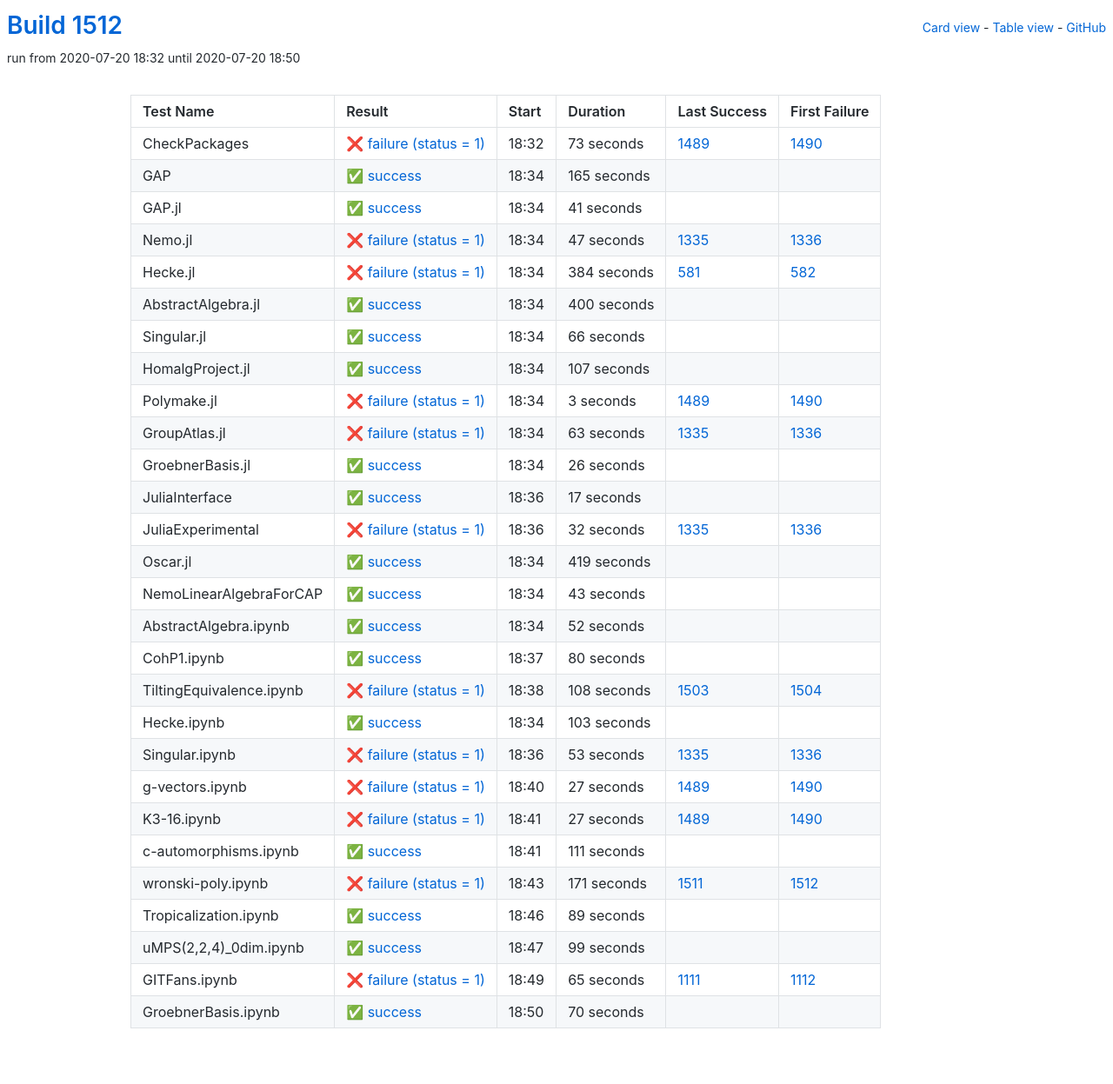
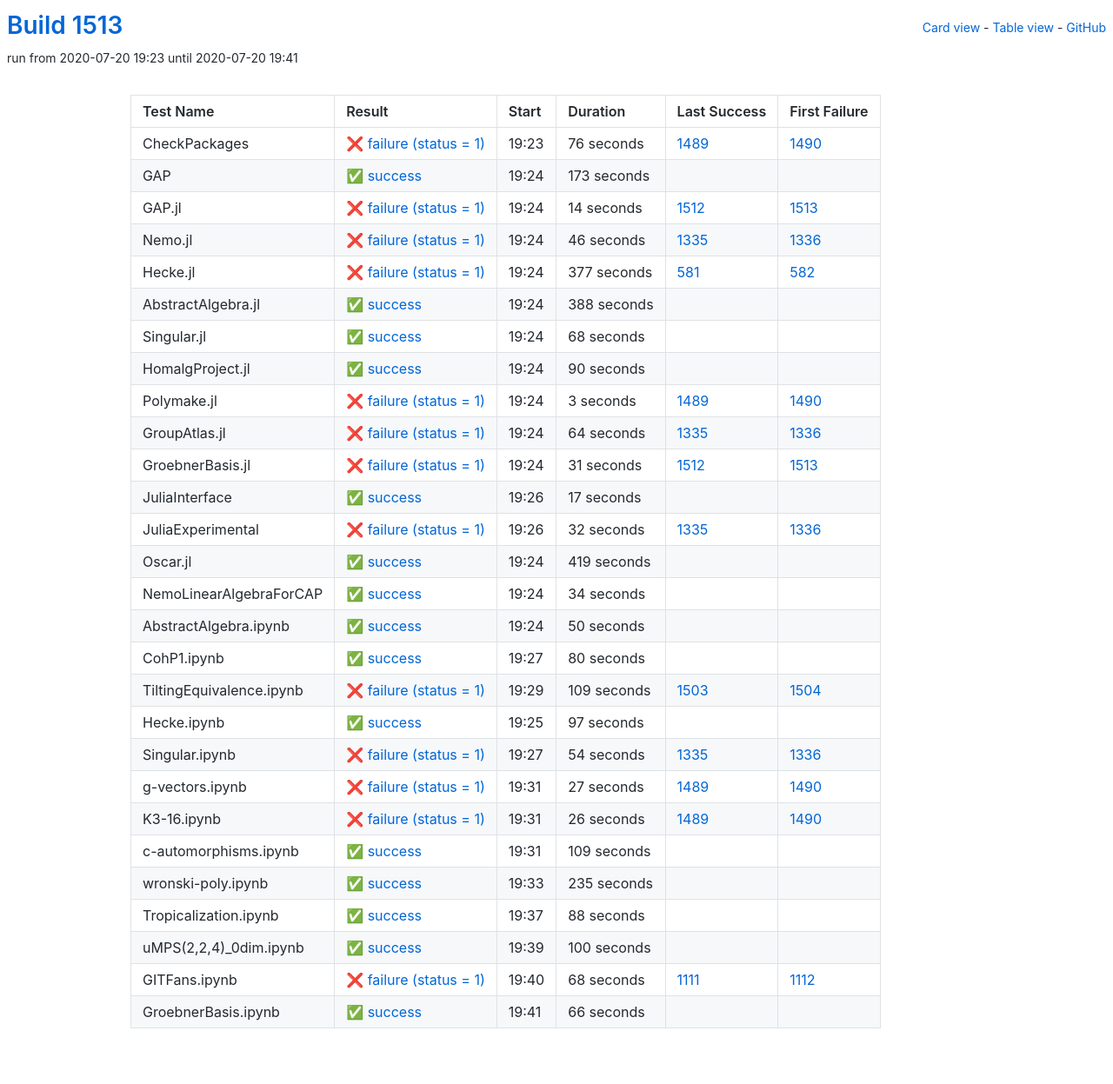
Before and after one commit to oscar-system/oscar-ci-status-1.4, a Jekyll site: the page built from table.html, in a window 1280 px wide. Shown: the whole page at 87% size. Built offline with Jekyll 4.4.1, drawn with Linux system fonts in a browser that asks for light colours.

Commit message:
Build #1513

```diff
--- a/_data/ci.yml
+++ b/_data/ci.yml
@@ -1,6 +1,6 @@
 ---
-build: 1512
-build_url: https://oscarci.mathematik.uni-kl.de/job/oscar-julia-1.4/1512/
+build: 1513
+build_url: https://oscarci.mathematik.uni-kl.de/job/oscar-julia-1.4/1513/
 job: oscar-julia-1.4
 organization: oscar-system
 repo: oscar-ci-status-1.4
@@ -8,104 +8,104 @@ repourl: https://github.com/oscar-system/oscar-ci-status-1.4
 tests:
 - name: CheckPackages
   id: checkpackages
-  log: https://oscarci.mathematik.uni-kl.de/job/oscar-julia-1.4/1512/artifact/logs/build-1512/CheckPackages.log
-  start: 2020-07-20 18:32
+  log: https://oscarci.mathematik.uni-kl.de/job/oscar-julia-1.4/1513/artifact/logs/build-1513/CheckPackages.log
+  start: 2020-07-20 19:23
   success: false
   exitcode: 1
   status: failure
-  duration: 73
+  duration: 76
   last_success: 1489
   last_success_url: https://oscarci.mathematik.uni-kl.de/job/oscar-julia-1.4/1489/
   first_failure: 1490
   first_failure_url: https://oscarci.mathematik.uni-kl.de/job/oscar-julia-1.4/1490/
 - name: GAP
   id: gap
-  log: https://oscarci.mathematik.uni-kl.de/job/oscar-julia-1.4/1512/artifact/logs/build-1512/GAP.log
-  start: 2020-07-20 18:34
+  log: https://oscarci.mathematik.uni-kl.de/job/oscar-julia-1.4/1513/artifact/logs/build-1513/GAP.log
+  start: 2020-07-20 19:24
   success: true
   exitcode: 0
   status: success
-  duration: 165
+  duration: 173
   last_success: false
   last_success_url:
   first_failure: false
   first_failure_url:
 - name: GAP.jl
   id: gap-jl
-  log: https://oscarci.mathematik.uni-kl.de/job/oscar-julia-1.4/1512/artifact/logs/build-1512/GAP.jl.log
-  start: 2020-07-20 18:34
-  success: true
-  exitcode: 0
-  status: success
-  duration: 41
-  last_success: false
-  last_success_url:
-  first_failure: false
-  first_failure_url:
-- name: Nemo.jl
-  id: nemo-jl
-  log: https://oscarci.mathematik.uni-kl.de/job/oscar-julia-1.4/1512/artifact/logs/build-1512/Nemo.jl.log
-  start: 2020-07-20 18:34
+  log: https://oscarci.mathematik.uni-kl.de/job/oscar-julia-1.4/1513/artifact/logs/build-1513/GAP.jl.log
+  start: 2020-07-20 19:24
   success: false
   exitcode: 1
   status: failure
-  duration: 47
+  duration: 14
+  last_success: 1512
+  last_success_url: https://oscarci.mathematik.uni-kl.de/job/oscar-julia-1.4/1512/
+  first_failure: 1513
+  first_failure_url: https://oscarci.mathematik.uni-kl.de/job/oscar-julia-1.4/1513/
+- name: Nemo.jl
+  id: nemo-jl
+  log: https://oscarci.mathematik.uni-kl.de/job/oscar-julia-1.4/1513/artifact/logs/build-1513/Nemo.jl.log
+  start: 2020-07-20 19:24
+  success: false
+  exitcode: 1
+  status: failure
+  duration: 46
   last_success: 1335
   last_success_url: https://oscarci.mathematik.uni-kl.de/job/oscar-julia-1.4/1335/
   first_failure: 1336
   first_failure_url: https://oscarci.mathematik.uni-kl.de/job/oscar-julia-1.4/1336/
 - name: Hecke.jl
   id: hecke-jl
-  log: https://oscarci.mathematik.uni-kl.de/job/oscar-julia-1.4/1512/artifact/logs/build-1512/Hecke.jl.log
-  start: 2020-07-20 18:34
+  log: https://oscarci.mathematik.uni-kl.de/job/oscar-julia-1.4/1513/artifact/logs/build-1513/Hecke.jl.log
+  start: 2020-07-20 19:24
   success: false
   exitcode: 1
   status: failure
-  duration: 384
+  duration: 377
   last_success: 581
   last_success_url: https://oscarci.mathematik.uni-kl.de/job/oscar-julia-1.4/581/
   first_failure: 582
   first_failure_url: https://oscarci.mathematik.uni-kl.de/job/oscar-julia-1.4/582/
 - name: AbstractAlgebra.jl
   id: abstractalgebra-jl
-  log: https://oscarci.mathematik.uni-kl.de/job/oscar-julia-1.4/1512/artifact/logs/build-1512/AbstractAlgebra.jl.log
-  start: 2020-07-20 18:34
+  log: https://oscarci.mathematik.uni-kl.de/job/oscar-julia-1.4/1513/artifact/logs/build-1513/AbstractAlgebra.jl.log
+  start: 2020-07-20 19:24
   success: true
   exitcode: 0
   status: success
-  duration: 400
+  duration: 388
   last_success: false
   last_success_url:
   first_failure: false
   first_failure_url:
 - name: Singular.jl
   id: singular-jl
-  log: https://oscarci.mathematik.uni-kl.de/job/oscar-julia-1.4/1512/artifact/logs/build-1512/Singular.jl.log
-  start: 2020-07-20 18:34
+  log: https://oscarci.mathematik.uni-kl.de/job/oscar-julia-1.4/1513/artifact/logs/build-1513/Singular.jl.log
+  start: 2020-07-20 19:24
   success: true
   exitcode: 0
   status: success
-  duration: 66
+  duration: 68
   last_success: false
   last_success_url:
   first_failure: false
   first_failure_url:
 - name: HomalgProject.jl
   id: homalgproject-jl
-  log: https://oscarci.mathematik.uni-kl.de/job/oscar-julia-1.4/1512/artifact/logs/build-1512/HomalgProject.jl.log
-  start: 2020-07-20 18:34
+  log: https://oscarci.mathematik.uni-kl.de/job/oscar-julia-1.4/1513/artifact/logs/build-1513/HomalgProject.jl.log
+  start: 2020-07-20 19:24
   success: true
   exitcode: 0
   status: success
-  duration: 107
+  duration: 90
   last_success: false
   last_success_url:
   first_failure: false
   first_failure_url:
 - name: Polymake.jl
   id: polymake-jl
-  log: https://oscarci.mathematik.uni-kl.de/job/oscar-julia-1.4/1512/artifact/logs/build-1512/Polymake.jl.log
-  start: 2020-07-20 18:34
+  log: https://oscarci.mathematik.uni-kl.de/job/oscar-julia-1.4/1513/artifact/logs/build-1513/Polymake.jl.log
+  start: 2020-07-20 19:24
   success: false
   exitcode: 1
   status: failure
@@ -116,32 +116,32 @@ tests:
   first_failure_url: https://oscarci.mathematik.uni-kl.de/job/oscar-julia-1.4/1490/
 - name: GroupAtlas.jl
   id: groupatlas-jl
-  log: https://oscarci.mathematik.uni-kl.de/job/oscar-julia-1.4/1512/artifact/logs/build-1512/GroupAtlas.jl.log
-  start: 2020-07-20 18:34
+  log: https://oscarci.mathematik.uni-kl.de/job/oscar-julia-1.4/1513/artifact/logs/build-1513/GroupAtlas.jl.log
+  start: 2020-07-20 19:24
   success: false
   exitcode: 1
   status: failure
-  duration: 63
+  duration: 64
   last_success: 1335
   last_success_url: https://oscarci.mathematik.uni-kl.de/job/oscar-julia-1.4/1335/
   first_failure: 1336
   first_failure_url: https://oscarci.mathematik.uni-kl.de/job/oscar-julia-1.4/1336/
 - name: GroebnerBasis.jl
   id: groebnerbasis-jl
-  log: https://oscarci.mathematik.uni-kl.de/job/oscar-julia-1.4/1512/artifact/logs/build-1512/GroebnerBasis.jl.log
-  start: 2020-07-20 18:34
-  success: true
-  exitcode: 0
-  status: success
-  duration: 26
-  last_success: false
-  last_success_url:
-  first_failure: false
-  first_failure_url:
+  log: https://oscarci.mathematik.uni-kl.de/job/oscar-julia-1.4/1513/artifact/logs/build-1513/GroebnerBasis.jl.log
+  start: 2020-07-20 19:24
+  success: false
+  exitcode: 1
+  status: failure
+  duration: 31
+  last_success: 1512
+  last_success_url: https://oscarci.mathematik.uni-kl.de/job/oscar-julia-1.4/1512/
+  first_failure: 1513
+  first_failure_url: https://oscarci.mathematik.uni-kl.de/job/oscar-julia-1.4/1513/
 - name: JuliaInterface
   id: juliainterface
-  log: https://oscarci.mathematik.uni-kl.de/job/oscar-julia-1.4/1512/artifact/logs/build-1512/JuliaInterface.log
-  start: 2020-07-20 18:36
+  log: https://oscarci.mathematik.uni-kl.de/job/oscar-julia-1.4/1513/artifact/logs/build-1513/JuliaInterface.log
+  start: 2020-07-20 19:26
   success: true
   exitcode: 0
   status: success
@@ -152,8 +152,8 @@ tests:
   first_failure_url:
 - name: JuliaExperimental
   id: juliaexperimental
-  log: https://oscarci.mathematik.uni-kl.de/job/oscar-julia-1.4/1512/artifact/logs/build-1512/JuliaExperimental.log
-  start: 2020-07-20 18:36
+  log: https://oscarci.mathematik.uni-kl.de/job/oscar-julia-1.4/1513/artifact/logs/build-1513/JuliaExperimental.log
+  start: 2020-07-20 19:26
   success: false
   exitcode: 1
   status: failure
@@ -164,8 +164,8 @@ tests:
   first_failure_url: https://oscarci.mathematik.uni-kl.de/job/oscar-julia-1.4/1336/
 - name: Oscar.jl
   id: oscar-jl
-  log: https://oscarci.mathematik.uni-kl.de/job/oscar-julia-1.4/1512/artifact/logs/build-1512/Oscar.jl.log
-  start: 2020-07-20 18:34
+  log: https://oscarci.mathematik.uni-kl.de/job/oscar-julia-1.4/1513/artifact/logs/build-1513/Oscar.jl.log
+  start: 2020-07-20 19:24
   success: true
   exitcode: 0
   status: success
@@ -176,32 +176,32 @@ tests:
   first_failure_url:
 - name: NemoLinearAlgebraForCAP
   id: nemolinearalgebraforcap
-  log: https://oscarci.mathematik.uni-kl.de/job/oscar-julia-1.4/1512/artifact/logs/build-1512/NemoLinearAlgebraForCAP.log
-  start: 2020-07-20 18:34
+  log: https://oscarci.mathematik.uni-kl.de/job/oscar-julia-1.4/1513/artifact/logs/build-1513/NemoLinearAlgebraForCAP.log
+  start: 2020-07-20 19:24
   success: true
   exitcode: 0
   status: success
-  duration: 43
+  duration: 34
   last_success: false
   last_success_url:
   first_failure: false
   first_failure_url:
 - name: AbstractAlgebra.ipynb
   id: abstractalgebra-ipynb
-  log: https://oscarci.mathematik.uni-kl.de/job/oscar-julia-1.4/1512/artifact/logs/build-1512/AbstractAlgebra.ipynb.log
-  start: 2020-07-20 18:34
+  log: https://oscarci.mathematik.uni-kl.de/job/oscar-julia-1.4/1513/artifact/logs/build-1513/AbstractAlgebra.ipynb.log
+  start: 2020-07-20 19:24
   success: true
   exitcode: 0
   status: success
-  duration: 52
+  duration: 50
   last_success: false
   last_success_url:
   first_failure: false
   first_failure_url:
 - name: CohP1.ipynb
   id: cohp1-ipynb
-  log: https://oscarci.mathematik.uni-kl.de/job/oscar-julia-1.4/1512/artifact/logs/build-1512/CohP1.ipynb.log
-  start: 2020-07-20 18:37
+  log: https://oscarci.mathematik.uni-kl.de/job/oscar-julia-1.4/1513/artifact/logs/build-1513/CohP1.ipynb.log
+  start: 2020-07-20 19:27
   success: true
   exitcode: 0
   status: success
@@ -212,44 +212,44 @@ tests:
   first_failure_url:
 - name: TiltingEquivalence.ipynb
   id: tiltingequivalence-ipynb
-  log: https://oscarci.mathematik.uni-kl.de/job/oscar-julia-1.4/1512/artifact/logs/build-1512/TiltingEquivalence.ipynb.log
-  start: 2020-07-20 18:38
+  log: https://oscarci.mathematik.uni-kl.de/job/oscar-julia-1.4/1513/artifact/logs/build-1513/TiltingEquivalence.ipynb.log
+  start: 2020-07-20 19:29
   success: false
   exitcode: 1
   status: failure
-  duration: 108
+  duration: 109
   last_success: 1503
   last_success_url: https://oscarci.mathematik.uni-kl.de/job/oscar-julia-1.4/1503/
   first_failure: 1504
   first_failure_url: https://oscarci.mathematik.uni-kl.de/job/oscar-julia-1.4/1504/
 - name: Hecke.ipynb
   id: hecke-ipynb
-  log: https://oscarci.mathematik.uni-kl.de/job/oscar-julia-1.4/1512/artifact/logs/build-1512/Hecke.ipynb.log
-  start: 2020-07-20 18:34
+  log: https://oscarci.mathematik.uni-kl.de/job/oscar-julia-1.4/1513/artifact/logs/build-1513/Hecke.ipynb.log
+  start: 2020-07-20 19:25
   success: true
   exitcode: 0
   status: success
-  duration: 103
+  duration: 97
   last_success: false
   last_success_url:
   first_failure: false
   first_failure_url:
 - name: Singular.ipynb
   id: singular-ipynb
-  log: https://oscarci.mathematik.uni-kl.de/job/oscar-julia-1.4/1512/artifact/logs/build-1512/Singular.ipynb.log
-  start: 2020-07-20 18:36
+  log: https://oscarci.mathematik.uni-kl.de/job/oscar-julia-1.4/1513/artifact/logs/build-1513/Singular.ipynb.log
+  start: 2020-07-20 19:27
   success: false
   exitcode: 1
   status: failure
-  duration: 53
+  duration: 54
   last_success: 1335
   last_success_url: https://oscarci.mathematik.uni-kl.de/job/oscar-julia-1.4/1335/
   first_failure: 1336
   first_failure_url: https://oscarci.mathematik.uni-kl.de/job/oscar-julia-1.4/1336/
 - name: g-vectors.ipynb
   id: g-vectors-ipynb
-  log: https://oscarci.mathematik.uni-kl.de/job/oscar-julia-1.4/1512/artifact/logs/build-1512/g-vectors.ipynb.log
-  start: 2020-07-20 18:40
+  log: https://oscarci.mathematik.uni-kl.de/job/oscar-julia-1.4/1513/artifact/logs/build-1513/g-vectors.ipynb.log
+  start: 2020-07-20 19:31
   success: false
   exitcode: 1
   status: failure
@@ -260,84 +260,84 @@ tests:
   first_failure_url: https://oscarci.mathematik.uni-kl.de/job/oscar-julia-1.4/1490/
 - name: K3-16.ipynb
   id: k3-16-ipynb
-  log: https://oscarci.mathematik.uni-kl.de/job/oscar-julia-1.4/1512/artifact/logs/build-1512/K3-16.ipynb.log
-  start: 2020-07-20 18:41
+  log: https://oscarci.mathematik.uni-kl.de/job/oscar-julia-1.4/1513/artifact/logs/build-1513/K3-16.ipynb.log
+  start: 2020-07-20 19:31
   success: false
   exitcode: 1
   status: failure
-  duration: 27
+  duration: 26
   last_success: 1489
   last_success_url: https://oscarci.mathematik.uni-kl.de/job/oscar-julia-1.4/1489/
   first_failure: 1490
   first_failure_url: https://oscarci.mathematik.uni-kl.de/job/oscar-julia-1.4/1490/
 - name: c-automorphisms.ipynb
   id: c-automorphisms-ipynb
-  log: https://oscarci.mathematik.uni-kl.de/job/oscar-julia-1.4/1512/artifact/logs/build-1512/c-automorphisms.ipynb.log
-  start: 2020-07-20 18:41
+  log: https://oscarci.mathematik.uni-kl.de/job/oscar-julia-1.4/1513/artifact/logs/build-1513/c-automorphisms.ipynb.log
+  start: 2020-07-20 19:31
   success: true
   exitcode: 0
   status: success
-  duration: 111
+  duration: 109
   last_success: false
   last_success_url:
   first_failure: false
   first_failure_url:
 - name: wronski-poly.ipynb
   id: wronski-poly-ipynb
-  log: https://oscarci.mathematik.uni-kl.de/job/oscar-julia-1.4/1512/artifact/logs/build-1512/wronski-poly.ipynb.log
-  start: 2020-07-20 18:43
-  success: false
-  exitcode: 1
-  status: failure
-  duration: 171
-  last_success: 1511
-  last_success_url: https://oscarci.mathematik.uni-kl.de/job/oscar-julia-1.4/1511/
-  first_failure: 1512
-  first_failure_url: https://oscarci.mathematik.uni-kl.de/job/oscar-julia-1.4/1512/
-- name: Tropicalization.ipynb
-  id: tropicalization-ipynb
-  log: https://oscarci.mathematik.uni-kl.de/job/oscar-julia-1.4/1512/artifact/logs/build-1512/Tropicalization.ipynb.log
-  start: 2020-07-20 18:46
+  log: https://oscarci.mathematik.uni-kl.de/job/oscar-julia-1.4/1513/artifact/logs/build-1513/wronski-poly.ipynb.log
+  start: 2020-07-20 19:33
   success: true
   exitcode: 0
   status: success
-  duration: 89
+  duration: 235
+  last_success: false
+  last_success_url:
+  first_failure: false
+  first_failure_url:
+- name: Tropicalization.ipynb
+  id: tropicalization-ipynb
+  log: https://oscarci.mathematik.uni-kl.de/job/oscar-julia-1.4/1513/artifact/logs/build-1513/Tropicalization.ipynb.log
+  start: 2020-07-20 19:37
+  success: true
+  exitcode: 0
+  status: success
+  duration: 88
   last_success: false
   last_success_url:
   first_failure: false
   first_failure_url:
 - name: uMPS(2,2,4)_0dim.ipynb
   id: umps-2-2-4-0dim-ipynb
-  log: https://oscarci.mathematik.uni-kl.de/job/oscar-julia-1.4/1512/artifact/logs/build-1512/uMPS-2-2-4-_0dim.ipynb.log
-  start: 2020-07-20 18:47
+  log: https://oscarci.mathematik.uni-kl.de/job/oscar-julia-1.4/1513/artifact/logs/build-1513/uMPS-2-2-4-_0dim.ipynb.log
+  start: 2020-07-20 19:39
   success: true
   exitcode: 0
   status: success
-  duration: 99
+  duration: 100
   last_success: false
   last_success_url:
   first_failure: false
   first_failure_url:
 - name: GITFans.ipynb
   id: gitfans-ipynb
-  log: https://oscarci.mathematik.uni-kl.de/job/oscar-julia-1.4/1512/artifact/logs/build-1512/GITFans.ipynb.log
-  start: 2020-07-20 18:49
+  log: https://oscarci.mathematik.uni-kl.de/job/oscar-julia-1.4/1513/artifact/logs/build-1513/GITFans.ipynb.log
+  start: 2020-07-20 19:40
   success: false
   exitcode: 1
   status: failure
-  duration: 65
+  duration: 68
   last_success: 1111
   last_success_url: https://oscarci.mathematik.uni-kl.de/job/oscar-julia-1.4/1111/
   first_failure: 1112
   first_failure_url: https://oscarci.mathematik.uni-kl.de/job/oscar-julia-1.4/1112/
 - name: GroebnerBasis.ipynb
   id: groebnerbasis-ipynb
-  log: https://oscarci.mathematik.uni-kl.de/job/oscar-julia-1.4/1512/artifact/logs/build-1512/GroebnerBasis.ipynb.log
-  start: 2020-07-20 18:50
+  log: https://oscarci.mathematik.uni-kl.de/job/oscar-julia-1.4/1513/artifact/logs/build-1513/GroebnerBasis.ipynb.log
+  start: 2020-07-20 19:41
   success: true
   exitcode: 0
   status: success
-  duration: 70
+  duration: 66
   last_success: false
   last_success_url:
   first_failure: false
```
Also changed, not shown: README.md.
